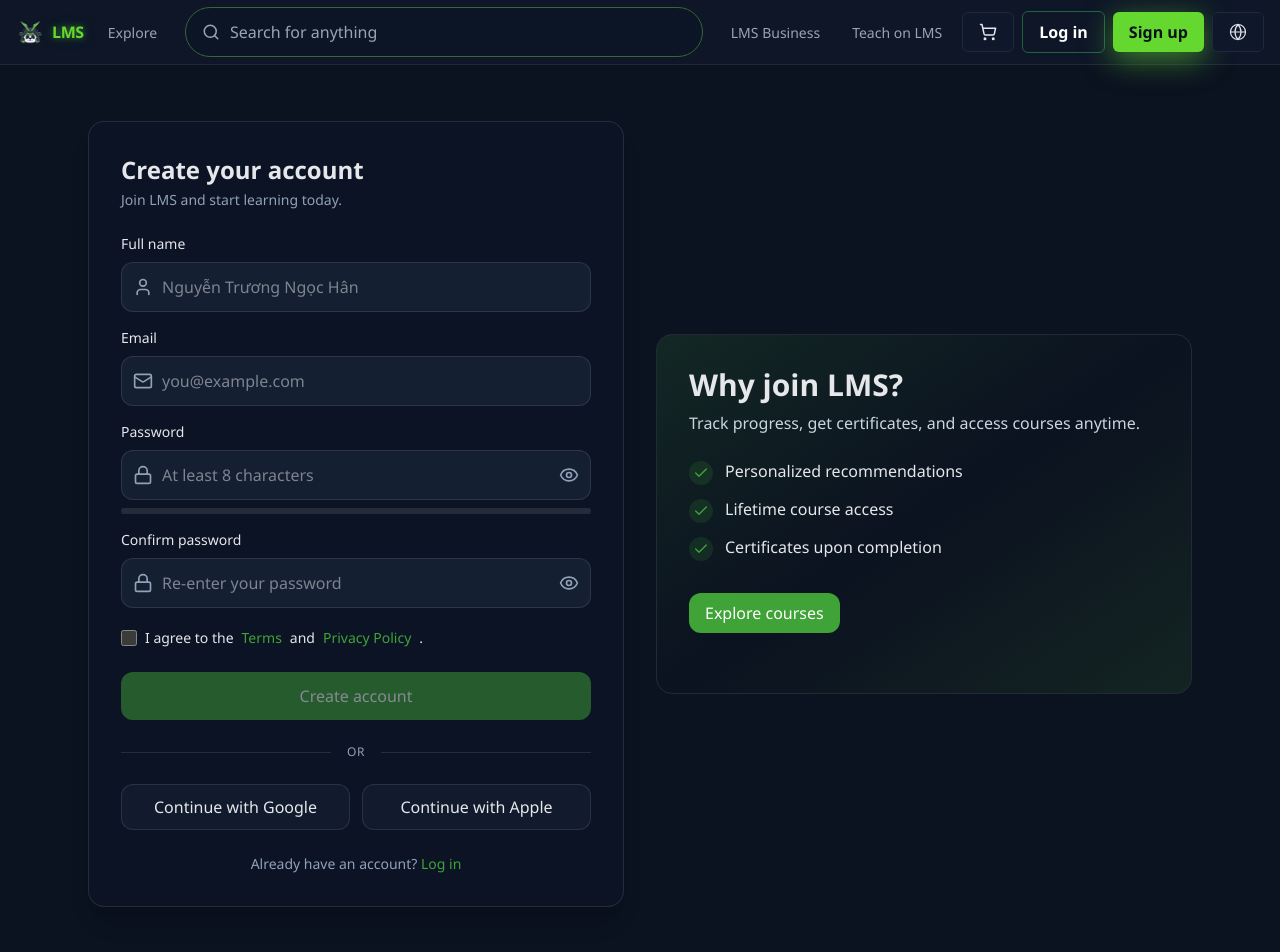
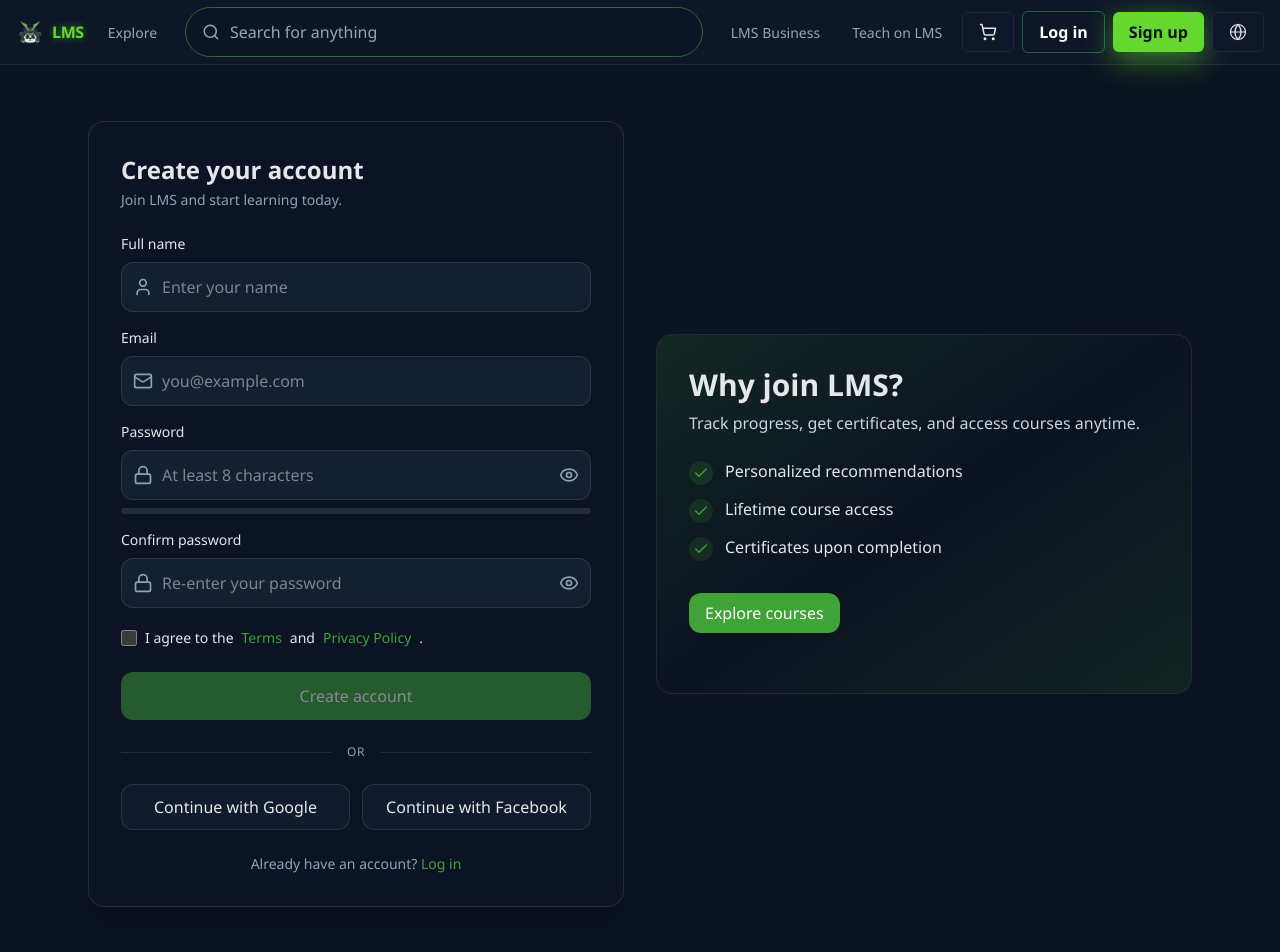
Before and after one commit to LMSonline/online-course-management-system, a Next.js app in the folder frontend/: page /signup in a window 1280 px wide. Shown: the top 952 px of the page. Built offline with nearby package versions, Linux system fonts and the light colour scheme.

Commit message:
chore(ui): refine details and prepare for push

```diff
--- a/frontend/src/app/(site)/signup/page.tsx
+++ b/frontend/src/app/(site)/signup/page.tsx
@@ -57,7 +57,7 @@ export default function SignupPage() {
                 id="name"
                 value={name}
                 onChange={(e) => setName(e.target.value)}
-                placeholder="Nguyễn Trương Ngọc Hân"
+                placeholder="Enter your name"
                 className="w-full rounded-xl bg-slate-800/60 border border-white/10 py-3 pl-10 pr-3 outline-none focus:ring-2 focus:ring-[var(--brand-600)]"
               />
             </div>
@@ -171,7 +171,7 @@ export default function SignupPage() {
                 Continue with Google
               </button>
               <button type="button" className="rounded-xl border border-white/10 bg-slate-800/40 py-2.5 hover:bg-slate-800/70 transition">
-                Continue with Apple
+                Continue with Facebook
               </button>
             </div>
 
--- a/frontend/src/app/components/navbar.tsx
+++ b/frontend/src/app/components/navbar.tsx
@@ -76,12 +76,12 @@ export default function Navbar() {
 
 
           {/* Log in – outline strong (nổi bật) */}
-          <Link href="#">
+          <Link href="/login">
             <button className="btn btn-outline strong">Log in</button>
           </Link>
 
           {/* Sign up – neon cùng màu LMS */}
-          <Link href="#">
+          <Link href="/signup">
             <button className="btn btn-primary neon">Sign up</button>
           </Link>
 
```
